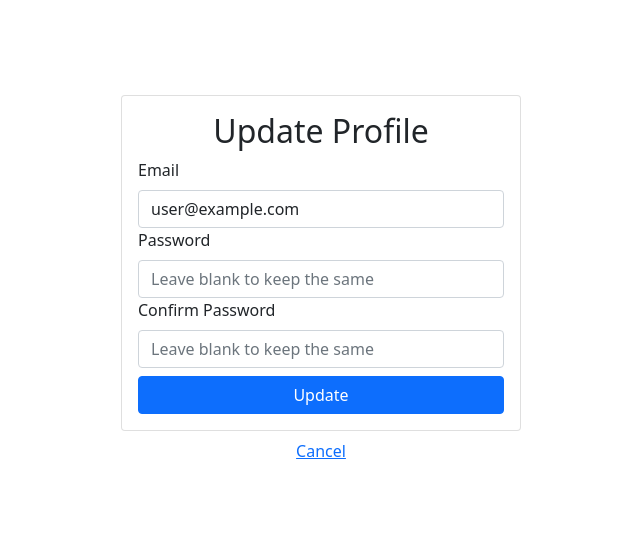
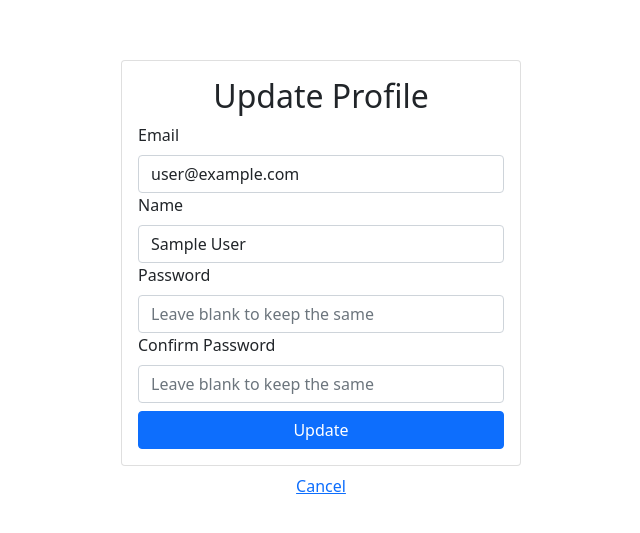
Before and after one commit to abe6/kit-thesis-2022, a React (Create React App) app: page /update-profile in a window 1280 px wide. Shown: the part 121-654 px from the top of the page, without its empty margins (319-959 px from the left). Built offline with nearby package versions, Linux system fonts and the light colour scheme; no server answers; sample sign-in values are in the browser's storage.

Commit message:
Added display names

```diff
--- a/src/js/components/Dashboard.js
+++ b/src/js/components/Dashboard.js
@@ -21,16 +21,17 @@ export default function Dashboard() {
         }
     }
 
+    const title = (currentUser.displayName) ? `Welcome, ${currentUser.displayName}` : 'Dashboard'
+
     return (
         <>
             <Card>
                 <Card.Body>
-                    <h2 className='text-center mb-2'>Dashboard</h2>
+                    <h2 className='text-center mb-2'>{title}</h2>
                     {error && <Alert variant='danger'>{error}</Alert>}
                     <strong>Email: </strong>{currentUser.email}
                     <Link to="/update-profile" className='btn btn-primary w-100 mt-3'>Update profile</Link>
                 </Card.Body>
-
             </Card>
             <div className='w-100 text-center mt-2'>
                 <Button variant='link' onClick={handleLogout}>Log Out</Button>
--- a/src/js/components/UpdateProfile.js
+++ b/src/js/components/UpdateProfile.js
@@ -4,9 +4,10 @@ import { Link, useNavigate} from 'react-router-dom'
 import { useAuth } from '../firebase/auth'
 
 export default function UpdateProfile() {
-    const { currentUser, changeEmail, changePassword } = useAuth()
+    const { currentUser, changeEmail, changePassword, changeProfile } = useAuth()
 
     const emailRef = useRef()
+    const nameRef = useRef()
     const passwordRef = useRef()
     const passwordConfirmRef = useRef()
 
@@ -25,11 +26,15 @@ export default function UpdateProfile() {
       setLoading(true)
 
       const promises = []
-      if (emailRef.current.value != currentUser.email) {
+      if (emailRef.current.value !== currentUser.email) {
         promises.push(changeEmail(emailRef.current.value))
       }
       if (passwordRef.current.value) {
         promises.push(changePassword(passwordRef.current.value))
+      }
+      if (nameRef.current.value !== currentUser.displayName) {
+        // Todo: profile images
+        promises.push(changeProfile(nameRef.current.value, null))
       }
 
       Promise.all(promises).then(() => {
@@ -53,6 +58,10 @@ export default function UpdateProfile() {
                 <Form.Label>Email</Form.Label>
                 <Form.Control type="email" ref={emailRef} required defaultValue={currentUser.email}/>
               </Form.Group>
+              <Form.Group id="name">
+                <Form.Label>Name</Form.Label>
+                <Form.Control type="input" ref={nameRef} defaultValue={currentUser.displayName}/>
+              </Form.Group>
               <Form.Group id="password">
                 <Form.Label>Password</Form.Label>
                 <Form.Control type="password" ref={passwordRef} placeholder='Leave blank to keep the same'/>
--- a/src/js/firebase/auth.js
+++ b/src/js/firebase/auth.js
@@ -6,7 +6,8 @@ import {
     signOut,
     sendPasswordResetEmail,
     updateEmail,
-    updatePassword
+    updatePassword,
+    updateProfile
 } from 'firebase/auth'
 import { firebaseApp } from './firebase-config';
 import React, { useContext, useEffect, useState } from 'react';
@@ -63,6 +64,13 @@ export function AuthProvider({children}) {
         return updatePassword(currentUser, password)
     }
 
+    function changeProfile(name, photoLink) {
+        return updateProfile(currentUser, {
+            displayName: name,
+            photoURL: photoLink
+        })
+    }
+
     const value = {
         currentUser,
         register,
@@ -70,7 +78,8 @@ export function AuthProvider({children}) {
         logout,
         resetPassword,
         changeEmail,
-        changePassword
+        changePassword,
+        changeProfile
     }
 
     return (
```
